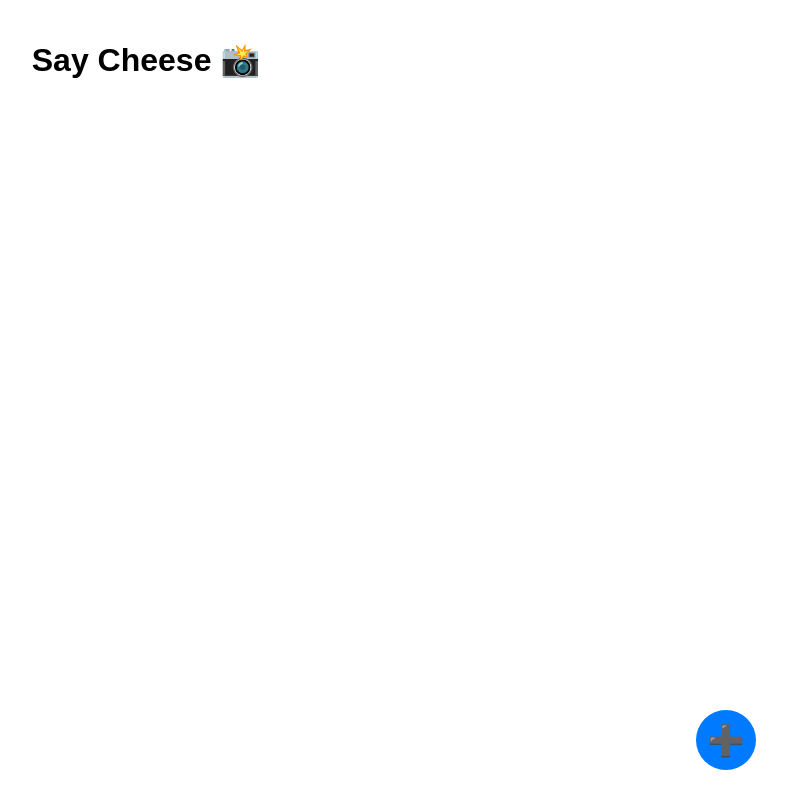
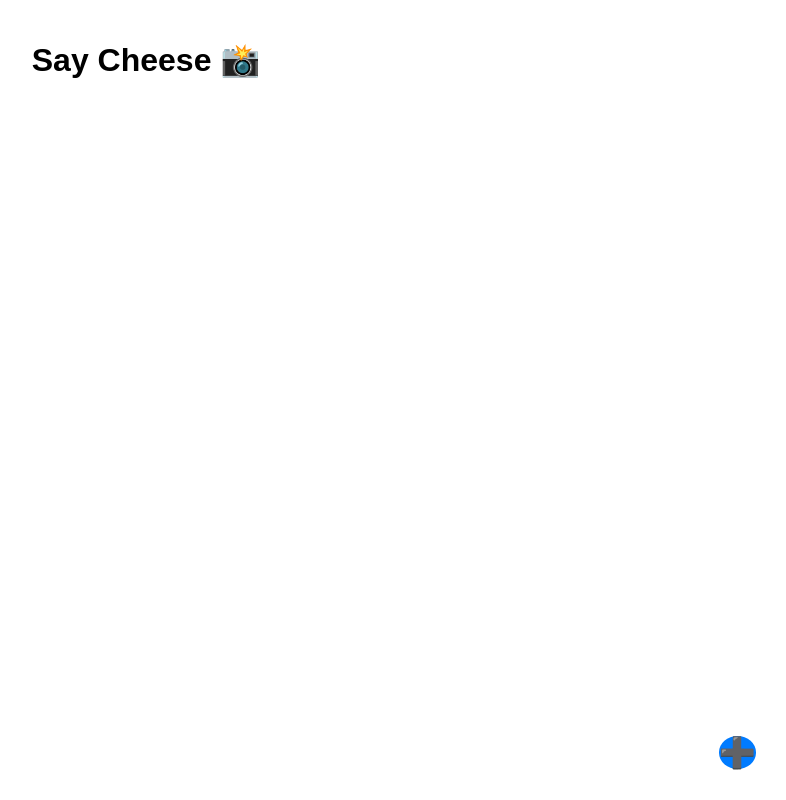
Before and after one commit to samir10068/SayCheese, a React (Create React App) app in the folder client/: page / in a window 1280 px wide. Shown: the whole page, without its empty margins (494-1280 px from the left). Built offline with nearby package versions, Linux system fonts and the light colour scheme.

Commit message:
Initial commit

```diff
--- a/client/src/App.js
+++ b/client/src/App.js
@@ -86,18 +86,12 @@ function App() {
       )}
 
       <div className="fab-wrapper">
-        <button className={`fab-button ${menuOpen ? 'spin' : ''}`} onClick={toggleMenu}>
-          ➕
-
-        </button>
-        {menuOpen && (
-          <div className="fab-menu">
-            <label className="fab-option">
-  📷 Take Picture
+      <label className="fab-button">
+  ➕
   <input
     type="file"
     accept="image/*"
-
+    capture="environment"
     style={{ display: 'none' }}
     onChange={(e) => {
       const file = e.target.files[0];
@@ -108,8 +102,8 @@ function App() {
     }}
   />
 </label>
-          </div>
-        )}
+
+
       </div>
     </div>
   );
```
Also changed, not shown: client/src/index.txt.
